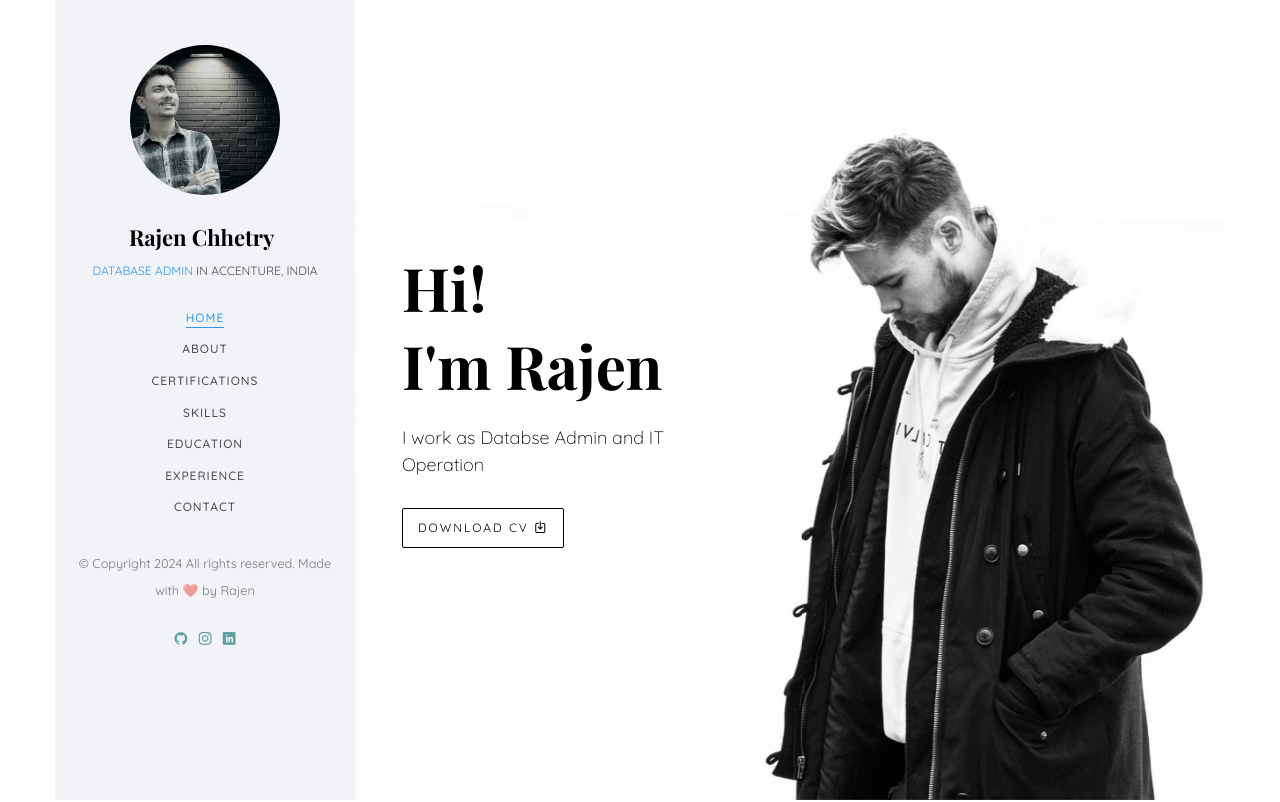
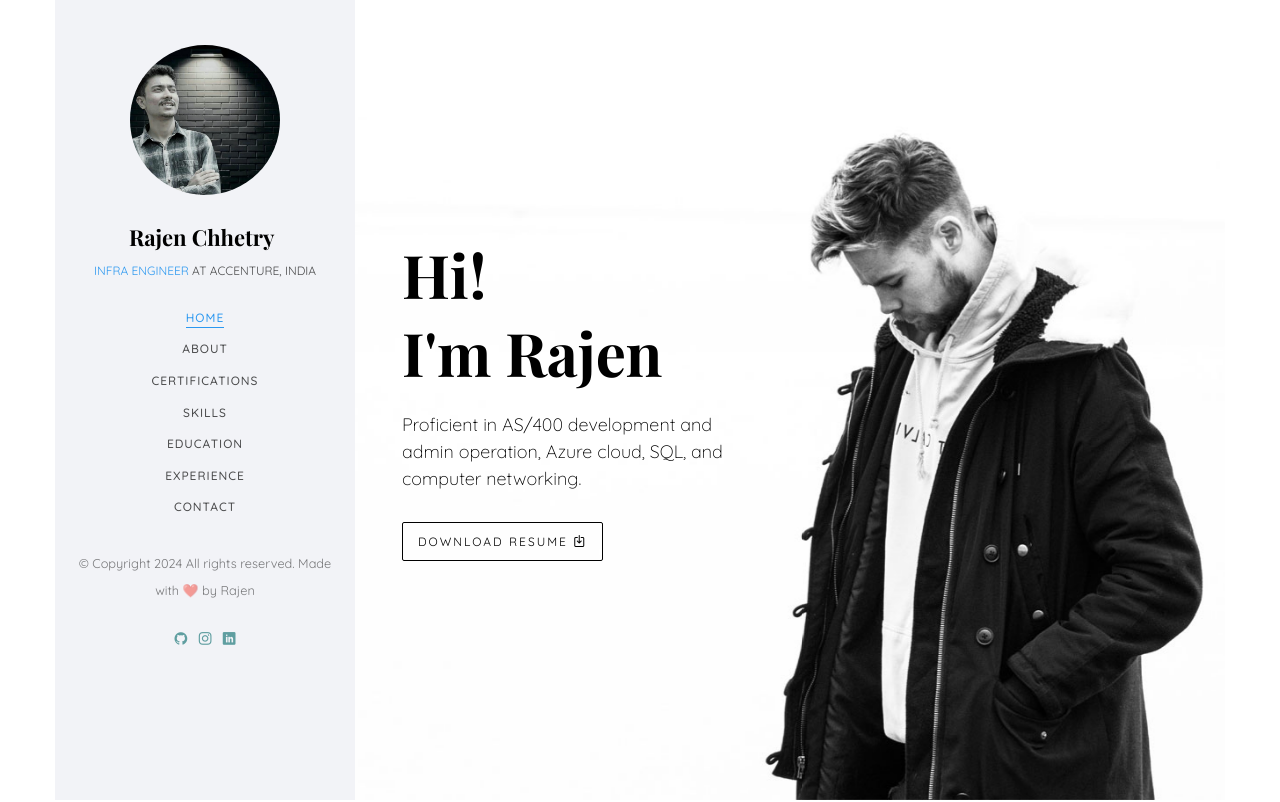
Before and after one commit to Chhetry-hub/portfolio, a plain HTML site: page index.html in a window 1280 px wide. Shown: the top 802 px of the page. Drawn offline with nearby package versions, Linux system fonts and the light colour scheme; files whose address does not match are found by name; a web font is replaced by a local one.

Commit message:
Update index.html

```diff
--- a/index.html
+++ b/index.html
@@ -60,7 +60,7 @@
 			<div class="text-center">
 				<div class="author-img" style="background-image: url(images/rajen.jpeg);"></div>
 				<h1 id="colorlib-logo"><a href="index.html">Rajen Chhetry</a></h1>
-				<span class="position"><a href="#">Database Admin</a> in Accenture, India</span>
+				<span class="position"><a href="#">Infra Engineer</a> at Accenture, India</span>
 			</div>
 			<nav id="colorlib-main-menu" role="navigation" class="navbar">
 				<div id="navbar" class="collapse">
@@ -101,7 +101,7 @@ Copyright <script>document.write(new Date().getFullYear());</script> All rights
 					   					<div class="desc">
 						   					<h1 style="color: aliceblue;">Hi! <br>I'm Rajen</h1>
 											<div>
-												<h2 style="color: aliceblue;">I work as Databse Admin and IT Operation</h2>
+												<h2 style="color: aliceblue;"> Proficient in AS/400 development and admin operation, Azure cloud, SQL, and computer networking.</h2>
 												 <p><a style="color: aliceblue;" href="https://drive.google.com/uc?export=download&id=1RiI9fCQd1lN7odJ9fBXZKLH9GvxBJaEB" class="btn btn-primary btn-learn">Download CV <i class="icon-download4"></i></a></p>
 											</div>
 											</div>
@@ -118,8 +118,8 @@ Copyright <script>document.write(new Date().getFullYear());</script> All rights
 					   				<div class="slider-text-inner">
 					   					<div class="desc">
 											<h1>Hi! <br>I'm Rajen</h1>
-												<h2> I work as Databse Admin and IT Operation</h2>
-												<p><a href="https://drive.google.com/uc?export=download&id=16eqOVfduM5L-EqXiuwyY0O6yYt03psyk" class="btn btn-primary btn-learn">Download CV <i class="icon-download4"></i></a></p>
+												<h2>Proficient in AS/400 development and admin operation, Azure cloud, SQL, and computer networking.</h2>
+												<p><a href="https://drive.google.com/uc?export=download&id=16eqOVfduM5L-EqXiuwyY0O6yYt03psyk" class="btn btn-primary btn-learn">Download resume <i class="icon-download4"></i></a></p>
 											</div>
 					   					</div>
 									</div>
```
